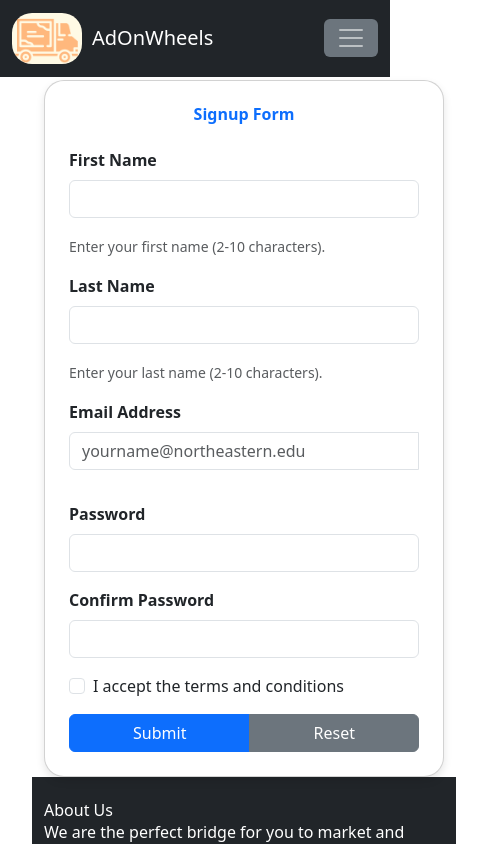
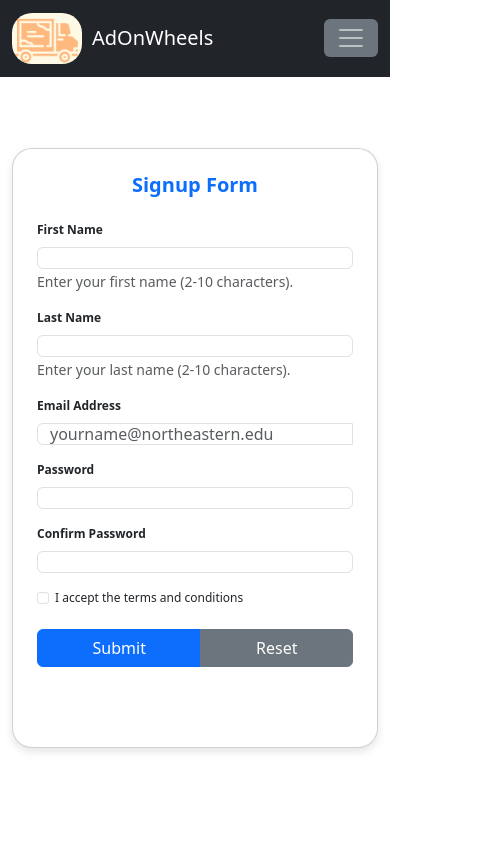
Before and after one commit to ChandrakiranGR/INFO6150-GroupProject, a React (Vite) app in the folder adOnWheels/frontend/: page /signup in a window 390 px wide. Shown: the top 844 px of the page, 488 px wide, since content can reach past the window. Built offline with nearby package versions, Linux system fonts and the light colour scheme.

Commit message:
added responsive for signup

```diff
--- a/adOnWheels/frontend/src/pages/login/Login.jsx
+++ b/adOnWheels/frontend/src/pages/login/Login.jsx
@@ -89,7 +89,9 @@ const Login = () => {
                 </a>
               </p>
               <p className="text-muted">
-                <a href="#">Create Account</a>
+                <a href="/signup" to="/login">
+                  Create Account
+                </a>
               </p>
             </div>
           </form>
--- a/adOnWheels/frontend/src/pages/signup/Signup.css
+++ b/adOnWheels/frontend/src/pages/signup/Signup.css
@@ -1,93 +1,23 @@
-#root {
-    max-width: 600px;
-    margin: 0 auto;
-    padding: 2rem;
+.signup-container {
+  height: 100vh;
+}
+
+.container-card {
+  height: 700px;
+  margin-top: 100px;
+}
+.title-form {
+  font-size: 20px;
+}
+@media screen and (max-width: 480px) {
+  .container-card {
+    height: 600px;
+    margin-top: 100px;
   }
-
-  h2 {
-    text-align: center;
+  .form-titles {
+    font-size: 12px;
   }
-
-  .form-label {
-    font-weight: bold;
+  .inputs-form {
+    height: 22px;
   }
-
-  .form-control {
-    margin-bottom: 1rem;
-  }
-
-  .button {
-    display: block;
-    margin: 0 auto;
-  }
-
-
-
-  :root {
-    font-family: Inter, system-ui, Avenir, Helvetica, Arial, sans-serif;
-    line-height: 1.5;
-    font-weight: 400;
-
-    color-scheme: light dark;
-    color: rgba(255, 255, 255, 0.87);
-    background-color: #242424;
-
-    font-synthesis: none;
-    text-rendering: optimizeLegibility;
-    -webkit-font-smoothing: antialiased;
-    -moz-osx-font-smoothing: grayscale;
-  }
-
-  a {
-    font-weight: 500;
-    color: #646cff;
-    text-decoration: inherit;
-  }
-  a:hover {
-    color: #535bf2;
-  }
-
-  body {
-    margin: 0;
-    display: flex;
-    place-items: center;
-    min-width: 320px;
-    min-height: 100vh;
-  }
-
-  h1 {
-    font-size: 3.2em;
-    line-height: 1.1;
-  }
-
-  button {
-    border-radius: 8px;
-    border: 1px solid transparent;
-    padding: 0.6em 1.2em;
-    font-size: 1em;
-    font-weight: 500;
-    font-family: inherit;
-    background-color: #1a1a1a;
-    cursor: pointer;
-    transition: border-color 0.25s;
-  }
-  button:hover {
-    border-color: #646cff;
-  }
-  button:focus,
-  button:focus-visible {
-    outline: 4px auto -webkit-focus-ring-color;
-  }
-
-  @media (prefers-color-scheme: light) {
-    :root {
-      color: #213547;
-      background-color: #ffffff;
-    }
-    a:hover {
-      color: #747bff;
-    }
-    button {
-      background-color: #f9f9f9;
-    }
-  }
+}
--- a/adOnWheels/frontend/src/pages/signup/Signup.jsx
+++ b/adOnWheels/frontend/src/pages/signup/Signup.jsx
@@ -1,89 +1,101 @@
-import React, { useState } from 'react';
-import { Container, Form, Button, Card, InputGroup, FormControl, Alert, ButtonGroup, Row, Col } from 'react-bootstrap';
-import './Signup.css'
+import React, { useState } from "react";
+import {
+  Container,
+  Form,
+  Button,
+  Card,
+  InputGroup,
+  FormControl,
+  Alert,
+  ButtonGroup,
+  Row,
+  Col,
+} from "react-bootstrap";
+import "./Signup.css";
 //Pradyumna and Advait refer Monday for task details
 const Signup = () => {
   const [formData, setFormData] = useState({
-    firstName: '',
-    lastName: '',
-    email: '',
-    password: '',
-    confirmPassword: '',
+    firstName: "",
+    lastName: "",
+    email: "",
+    password: "",
+    confirmPassword: "",
     acceptTerms: false,
   });
 
   const [errors, setErrors] = useState({});
   const [showSuccess, setShowSuccess] = useState(false);
 
-  const validateEmail = (email) => /^[a-zA-Z0-9._%+-]+@northeastern\.edu$/.test(email);
+  const validateEmail = (email) =>
+    /^[a-zA-Z0-9._%+-]+@northeastern\.edu$/.test(email);
 
   const validateField = (name, value) => {
     let formErrors = { ...errors };
     let isValid = true;
 
-    if (name === 'firstName') {
+    if (name === "firstName") {
       if (!value.trim()) {
-        formErrors.firstName = 'First Name is required';
+        formErrors.firstName = "First Name is required";
         isValid = false;
       } else if (value.length < 2 || value.length > 10) {
-        formErrors.firstName = 'First Name must be between 2 and 10 characters';
+        formErrors.firstName = "First Name must be between 2 and 10 characters";
         isValid = false;
       } else {
-        formErrors.firstName = '';
+        formErrors.firstName = "";
       }
     }
 
-    if (name === 'lastName') {
+    if (name === "lastName") {
       if (!value.trim()) {
-        formErrors.lastName = 'Last Name is required';
+        formErrors.lastName = "Last Name is required";
         isValid = false;
       } else if (value.length < 2 || value.length > 10) {
-        formErrors.lastName = 'Last Name must be between 2 and 10 characters';
+        formErrors.lastName = "Last Name must be between 2 and 10 characters";
         isValid = false;
       } else {
-        formErrors.lastName = '';
+        formErrors.lastName = "";
       }
     }
 
-    if (name === 'email') {
+    if (name === "email") {
       if (!value.trim()) {
-        formErrors.email = 'Email is required';
+        formErrors.email = "Email is required";
         isValid = false;
       } else if (!validateEmail(value)) {
-        formErrors.email = 'Email must be a valid Northeastern email';
+        formErrors.email = "Email must be a valid Northeastern email";
         isValid = false;
       } else {
-        formErrors.email = '';
+        formErrors.email = "";
       }
     }
 
-    if (name === 'password') {
+    if (name === "password") {
       if (!value.trim()) {
-        formErrors.password = 'Password is required';
+        formErrors.password = "Password is required";
         isValid = false;
       } else if (value.length < 6) {
-        formErrors.password = 'Password must be at least 6 characters long';
+        formErrors.password = "Password must be at least 6 characters long";
         isValid = false;
       } else {
-        formErrors.password = '';
+        formErrors.password = "";
       }
     }
 
-    if (name === 'confirmPassword') {
+    if (name === "confirmPassword") {
       if (value !== formData.password) {
-        formErrors.confirmPassword = 'Passwords do not match';
+        formErrors.confirmPassword = "Passwords do not match";
         isValid = false;
       } else {
-        formErrors.confirmPassword = '';
+        formErrors.confirmPassword = "";
       }
     }
 
-    if (name === 'acceptTerms') {
+    if (name === "acceptTerms") {
       if (!value) {
-        formErrors.acceptTerms = 'You must accept the terms';
+        formErrors.acceptTerms = "You must accept the terms";
         isValid = false;
       } else {
-        formErrors.acceptTerms = '';
+        formErrors.acceptTerms = "";
       }
     }
 
@@ -93,22 +105,24 @@ const Signup = () => {
 
   const handleChange = (e) => {
     const { name, value, type, checked } = e.target;
-    const fieldValue = type === 'checkbox' ? checked : value;
+    const fieldValue = type === "checkbox" ? checked : value;
     setFormData({ ...formData, [name]: fieldValue });
     validateField(name, fieldValue);
   };
 
   const handleSubmit = (e) => {
     e.preventDefault();
-    const formIsValid = Object.keys(formData).every((field) => validateField(field, formData[field]));
+    const formIsValid = Object.keys(formData).every((field) =>
+      validateField(field, formData[field])
+    );
     if (formIsValid) {
       setShowSuccess(true);
       setFormData({
-        firstName: '',
-        lastName: '',
-        email: '',
-        password: '',
-        confirmPassword: '',
+        firstName: "",
+        lastName: "",
+        email: "",
+        password: "",
+        confirmPassword: "",
         acceptTerms: false,
       });
       setErrors({});
@@ -116,79 +130,108 @@ const Signup = () => {
   };
 
   return (
-    <Container className="d-flex justify-content-center mt-5">
-      <Card style={{ width: '28rem' }} className="p-4">
-        <h2 className="text-primary fw-bold text-center mb-4">Signup Form</h2>
+    <Container className="d-flex justify-content-center mt-5 signup-container">
+      <Card style={{ width: "28rem" }} className="p-4 container-card">
+        <h2 className="text-primary fw-bold text-center mb-4 title-form">
+          Signup Form
+        </h2>
         {showSuccess && (
-          <Alert variant="success" onClose={() => setShowSuccess(false)} dismissible>
+          <Alert
+            variant="success"
+            onClose={() => setShowSuccess(false)}
+            dismissible
+          >
             Signup successful!
           </Alert>
         )}
 
         <Form onSubmit={handleSubmit}>
           <Form.Group className="mb-3" controlId="firstName">
-            <Form.Label className="fw-bold">First Name</Form.Label>
+            <Form.Label className="fw-bold form-titles">First Name</Form.Label>
             <Form.Control
               type="text"
               name="firstName"
               value={formData.firstName}
               onChange={handleChange}
               isInvalid={!!errors.firstName}
+              className="inputs-form"
             />
-            <Form.Control.Feedback type="invalid">{errors.firstName}</Form.Control.Feedback>
-            <Form.Text className="text-muted">Enter your first name (2-10 characters).</Form.Text>
+            <Form.Control.Feedback type="invalid">
+              {errors.firstName}
+            </Form.Control.Feedback>
+            <Form.Text className="text-muted">
+              Enter your first name (2-10 characters).
+            </Form.Text>
           </Form.Group>
 
           <Form.Group className="mb-3" controlId="lastName">
-            <Form.Label className="fw-bold">Last Name</Form.Label>
+            <Form.Label className="fw-bold form-titles">Last Name</Form.Label>
             <Form.Control
               type="text"
               name="lastName"
               value={formData.lastName}
               onChange={handleChange}
+              className="inputs-form"
               isInvalid={!!errors.lastName}
             />
-            <Form.Control.Feedback type="invalid">{errors.lastName}</Form.Control.Feedback>
-            <Form.Text className="text-muted">Enter your last name (2-10 characters).</Form.Text>
+            <Form.Control.Feedback type="invalid">
+              {errors.lastName}
+            </Form.Control.Feedback>
+            <Form.Text className="text-muted">
+              Enter your last name (2-10 characters).
+            </Form.Text>
           </Form.Group>
 
           <Form.Group className="mb-3" controlId="email">
-            <Form.Label className="fw-bold">Email Address</Form.Label>
+            <Form.Label className="fw-bold form-titles">
+              Email Address
+            </Form.Label>
             <InputGroup>
               <FormControl
                 type="email"
                 name="email"
                 value={formData.email}
                 onChange={handleChange}
+                className="inputs-form"
                 placeholder="yourname@northeastern.edu"
                 isInvalid={!!errors.email}
               />
-              <Form.Control.Feedback type="invalid">{errors.email}</Form.Control.Feedback>
+              <Form.Control.Feedback type="invalid">
+                {errors.email}
+              </Form.Control.Feedback>
             </InputGroup>
           </Form.Group>
 
           <Form.Group className="mb-3" controlId="password">
-            <Form.Label className="fw-bold">Password</Form.Label>
+            <Form.Label className="fw-bold form-titles">Password</Form.Label>
             <Form.Control
               type="password"
               name="password"
               value={formData.password}
               onChange={handleChange}
+              className="inputs-form"
               isInvalid={!!errors.password}
             />
-            <Form.Control.Feedback type="invalid">{errors.password}</Form.Control.Feedback>
+            <Form.Control.Feedback type="invalid">
+              {errors.password}
+            </Form.Control.Feedback>
           </Form.Group>
 
           <Form.Group className="mb-3" controlId="confirmPassword">
-            <Form.Label className="fw-bold">Confirm Password</Form.Label>
+            <Form.Label className="fw-bold form-titles">
+              Confirm Password
+            </Form.Label>
             <Form.Control
               type="password"
               name="confirmPassword"
               value={formData.confirmPassword}
               onChange={handleChange}
+              className="inputs-form"
               isInvalid={!!errors.confirmPassword}
             />
-            <Form.Control.Feedback type="invalid">{errors.confirmPassword}</Form.Control.Feedback>
+            <Form.Control.Feedback type="invalid">
+              {errors.confirmPassword}
+            </Form.Control.Feedback>
           </Form.Group>
 
           <Form.Group className="mb-3" controlId="acceptTerms">
@@ -200,6 +243,7 @@ const Signup = () => {
               onChange={handleChange}
               isInvalid={!!errors.acceptTerms}
               feedback={errors.acceptTerms}
+              className="form-titles"
             />
           </Form.Group>
 
```
